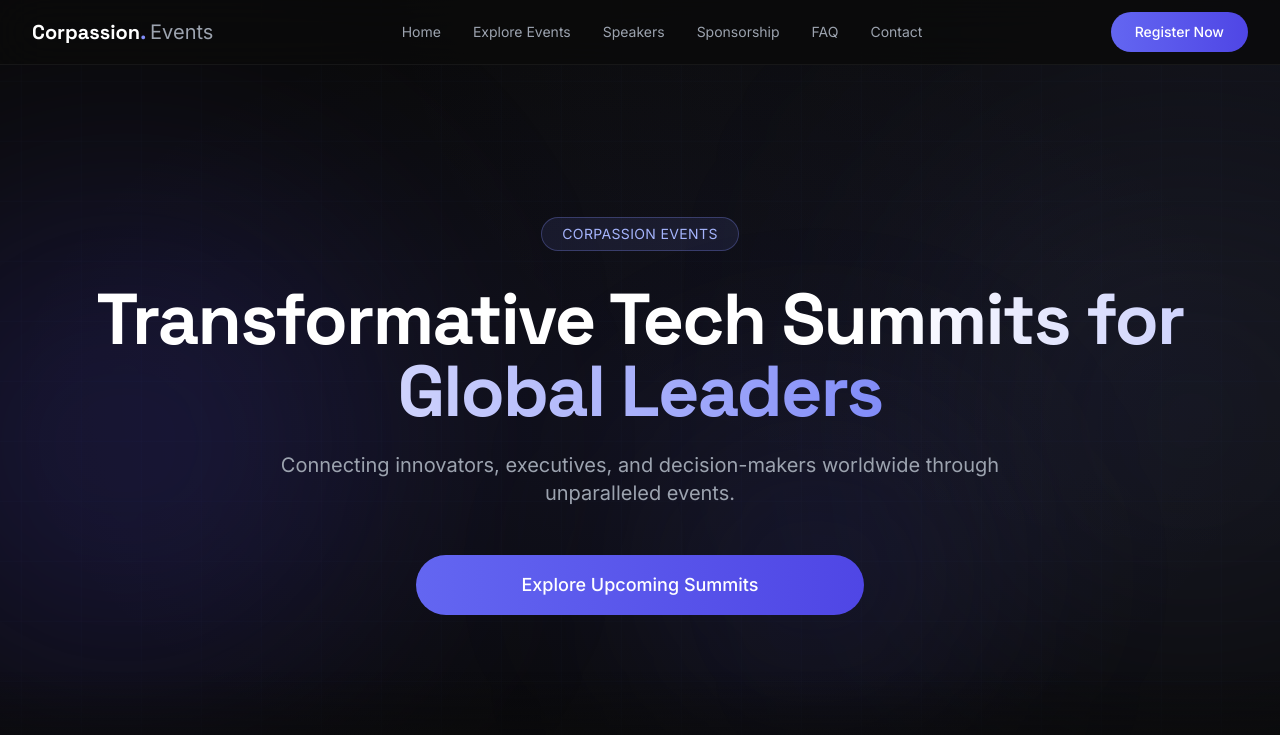
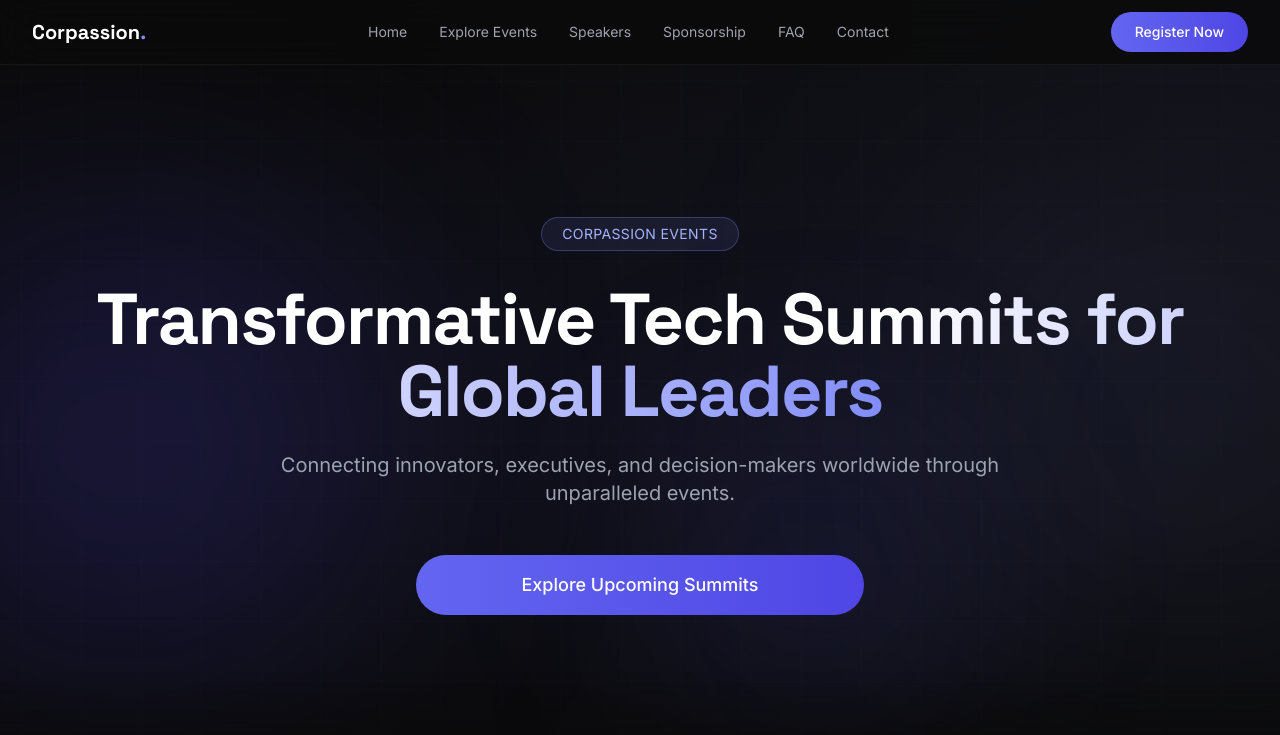
Before and after one commit to walione2002-maker/corpassion-events, a Next.js app: page / in a window 1280 px wide. Shown: the top 735 px of the page. Built offline with nearby package versions, Linux system fonts and the light colour scheme.

Commit message:
Update logo to be context-aware (Corpassion vs Corpassion. Events)

```diff
--- a/components/Footer.tsx
+++ b/components/Footer.tsx
@@ -2,6 +2,7 @@
 
 import { Linkedin, Twitter, Youtube, MapPin, Phone, Mail } from 'lucide-react';
 import Link from 'next/link';
+import { usePathname } from 'next/navigation';
 import { motion } from 'framer-motion';
 
 const containerVariants = {
@@ -44,6 +45,8 @@ const socialLinks = [
 ];
 
 export default function Footer() {
+  const pathname = usePathname();
+
   return (
     <footer id="contact" className="border-t border-white/10 bg-[#050505]">
       <div className="max-w-7xl mx-auto px-4 sm:px-6 lg:px-8 py-16">
@@ -58,7 +61,7 @@ export default function Footer() {
           <motion.div variants={itemVariants}>
             <div className="font-display text-xl font-bold text-white">
               Corpassion<span className="text-brand-400">.</span>{' '}
-              <span className="text-gray-400">Events</span>
+              {pathname !== '/' && <span className="text-gray-400">Events</span>}
             </div>
             <p className="mt-4 text-sm leading-relaxed text-gray-500">
               Empowering global leaders through transformative AI summits and
--- a/components/Header.tsx
+++ b/components/Header.tsx
@@ -1,12 +1,14 @@
 'use client';
 
 import { useState, useEffect } from 'react';
+import { usePathname } from 'next/navigation';
 import { motion, AnimatePresence } from 'framer-motion';
 import { Menu, X } from 'lucide-react';
 import Link from 'next/link';
 import { navLinks } from '@/data/events';
 
 export default function Header() {
+  const pathname = usePathname();
   const [scrolled, setScrolled] = useState(false);
   const [mobileMenuOpen, setMobileMenuOpen] = useState(false);
 
@@ -46,9 +48,11 @@ export default function Header() {
             <span className="font-display text-xl font-bold text-brand-400">
               .
             </span>
-            <span className="text-xl font-normal text-gray-400 ml-1">
-              Events
-            </span>
+            {pathname !== '/' && (
+              <span className="text-xl font-normal text-gray-400 ml-1">
+                Events
+              </span>
+            )}
           </Link>
 
           {/* Desktop Navigation */}
```
